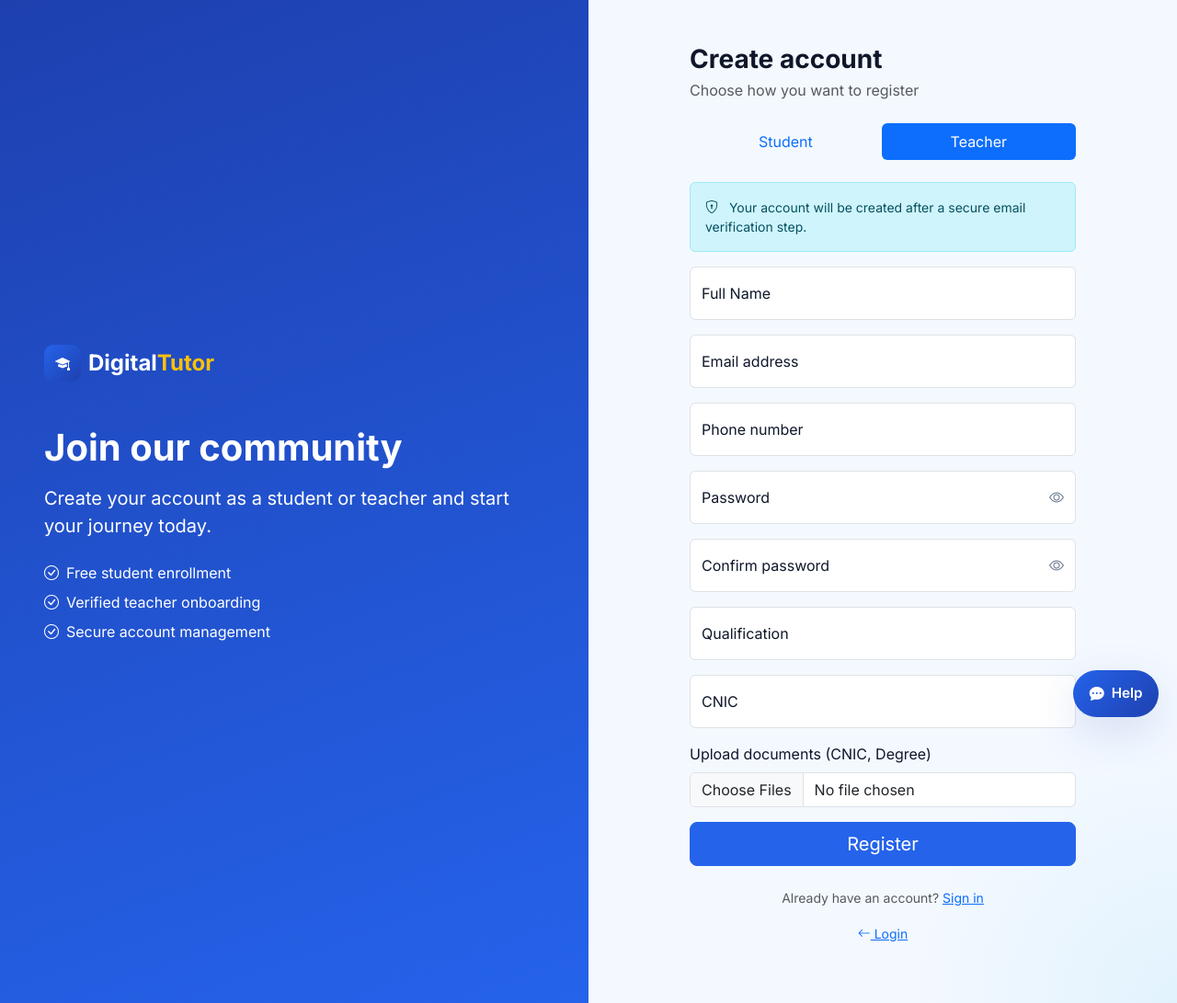
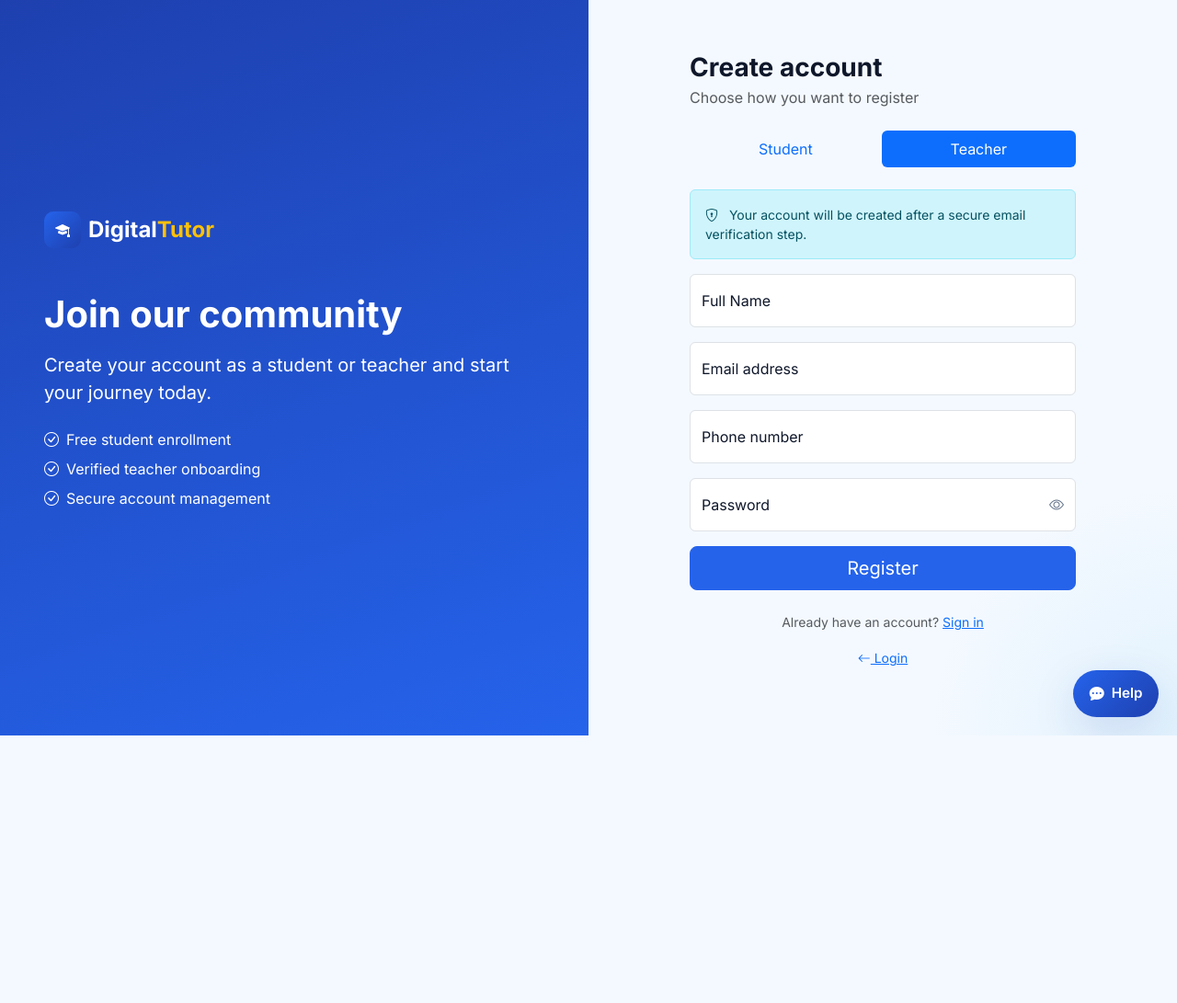
Before and after one commit to SaithGulfam005/digital-tutor-directory, a PHP site: page /digital-tutor-directory/auth/register.php?role=teacher in a window 1280 px wide. Shown: the whole page at 92% size. After the commit the page ends 800 px from the top, so only its background shows below. Run offline with PHP 8.4, Linux system fonts and the light colour scheme.

Commit message:
teacher registration  update

```diff
--- a/auth/register.php
+++ b/auth/register.php
@@ -59,28 +59,6 @@ if (!in_array($defaultRole, ['student', 'teacher'], true)) {
           <label for="pass">Password</label>
           <div class="invalid-feedback">Password required (min 6 chars).</div>
         </div>
-        <div class="form-floating mb-3">
-          <input type="password" class="form-control" id="cpass" name="password_confirm" placeholder="Confirm Password" minlength="6" required>
-          <label for="cpass">Confirm password</label>
-          <div class="invalid-feedback">Passwords must match.</div>
-        </div>
-        <div id="teacherFields" class="<?= $defaultRole === 'teacher' ? '' : 'd-none' ?>">
-          <div class="form-floating mb-3">
-            <input type="text" class="form-control teacher-field" id="qual" name="qualification" placeholder="Qualification" <?= $defaultRole === 'teacher' ? 'required' : '' ?>>
-            <label for="qual">Qualification</label>
-            <div class="invalid-feedback">Please enter your qualification.</div>
-          </div>
-          <div class="form-floating mb-3">
-            <input type="text" class="form-control teacher-field" id="cnic" name="cnic" placeholder="CNIC" <?= $defaultRole === 'teacher' ? 'required' : '' ?>>
-            <label for="cnic">CNIC</label>
-            <div class="invalid-feedback">Please enter your CNIC.</div>
-          </div>
-          <div class="mb-3">
-            <label class="form-label" for="documents">Upload documents (CNIC, Degree)</label>
-            <input type="file" class="form-control teacher-field" id="documents" name="documents[]" multiple accept=".pdf,.jpg,.png" <?= $defaultRole === 'teacher' ? '' : '' ?>>
-            <div class="invalid-feedback">Please upload verification documents.</div>
-          </div>
-        </div>
         <button type="submit" class="btn btn-primary w-100 btn-lg">Register</button>
       </form>
       <p class="text-center text-muted small mt-4 mb-0">
--- a/components/auth.php
+++ b/components/auth.php
@@ -262,20 +262,12 @@ function register_user(array $data, string $role): array
             $stmt = db()->prepare('INSERT INTO teacher_profiles (user_id, qualification, cnic, subject, experience, verification_status) VALUES (?,?,?,?,?,?)');
             $stmt->execute([
                 $userId,
-                $data['qualification'] ?? '',
-                $data['cnic'] ?? '',
+                null,
+                null,
                 $data['subject'] ?? 'General',
                 $data['experience'] ?? '0 years',
                 'pending',
             ]);
-            $profileId = (int) db()->lastInsertId();
-
-            if (!empty($data['documents'])) {
-                $docStmt = db()->prepare('INSERT INTO teacher_documents (teacher_profile_id, original_name, file_path) VALUES (?,?,?)');
-                foreach ($data['documents'] as $doc) {
-                    $docStmt->execute([$profileId, $doc['original_name'], $doc['file_path']]);
-                }
-            }
         }
 
         db()->commit();
--- a/includes/data.php
+++ b/includes/data.php
@@ -193,7 +193,10 @@ function getPendingVerifications(): array
     $sql = "SELECT u.id, u.name, u.email, tp.qualification, tp.cnic, tp.created_at AS submitted
             FROM teacher_profiles tp
             JOIN users u ON u.id = tp.user_id
-            WHERE tp.verification_status = 'pending'
+                        WHERE tp.verification_status = 'pending'
+                            AND NULLIF(TRIM(tp.qualification), '') IS NOT NULL
+                            AND NULLIF(TRIM(tp.cnic), '') IS NOT NULL
+                            AND EXISTS (SELECT 1 FROM teacher_documents td WHERE td.teacher_profile_id = tp.id)
             ORDER BY tp.created_at DESC";
     $stmt = db()->query($sql);
     return array_map(static function ($row) {
@@ -268,7 +271,7 @@ function getAdminStats(): array
     $students = (int) $pdo->query("SELECT COUNT(*) FROM users WHERE role='student'")->fetchColumn();
     $teachers = (int) $pdo->query("SELECT COUNT(*) FROM users WHERE role='teacher' AND status='active'")->fetchColumn();
     $admins = (int) $pdo->query("SELECT COUNT(*) FROM users WHERE role='admin'")->fetchColumn();
-    $pendingVerifications = (int) $pdo->query("SELECT COUNT(*) FROM teacher_profiles WHERE verification_status='pending'")->fetchColumn();
+    $pendingVerifications = (int) $pdo->query("SELECT COUNT(*) FROM teacher_profiles tp WHERE tp.verification_status='pending' AND NULLIF(TRIM(tp.qualification), '') IS NOT NULL AND NULLIF(TRIM(tp.cnic), '') IS NOT NULL AND EXISTS (SELECT 1 FROM teacher_documents td WHERE td.teacher_profile_id = tp.id)")->fetchColumn();
     $totalCourses = (int) $pdo->query("SELECT COUNT(*) FROM courses")->fetchColumn();
     $pendingCourses = (int) $pdo->query("SELECT COUNT(*) FROM courses WHERE status='pending'")->fetchColumn();
     $revenueMonth = (float) $pdo->query("SELECT COALESCE(SUM(amount),0) FROM payments WHERE status='completed' AND MONTH(created_at)=MONTH(CURRENT_DATE()) AND YEAR(created_at)=YEAR(CURRENT_DATE())")->fetchColumn();
@@ -303,7 +306,7 @@ function getAdminNotificationCounts(): array
 
     $pdo = db();
     return [
-        'verifications' => (int) $pdo->query("SELECT COUNT(*) FROM teacher_profiles WHERE verification_status = 'pending'")->fetchColumn(),
+        'verifications' => (int) $pdo->query("SELECT COUNT(*) FROM teacher_profiles tp WHERE tp.verification_status = 'pending' AND NULLIF(TRIM(tp.qualification), '') IS NOT NULL AND NULLIF(TRIM(tp.cnic), '') IS NOT NULL AND EXISTS (SELECT 1 FROM teacher_documents td WHERE td.teacher_profile_id = tp.id)")->fetchColumn(),
         'courses' => (int) $pdo->query("SELECT COUNT(*) FROM courses WHERE status = 'pending'")->fetchColumn(),
         'payments' => (int) $pdo->query("SELECT COUNT(*) FROM payments WHERE status = 'pending'")->fetchColumn(),
     ];
```
Also changed, not shown: api/register.php (+1 -6 lines), api/teacher-verification.php (+32 -4 lines), teacher/add-course.php (+13 -3 lines), teacher/dashboard.php (+7 -0 lines), teacher/verification.php (+14 -4 lines).
